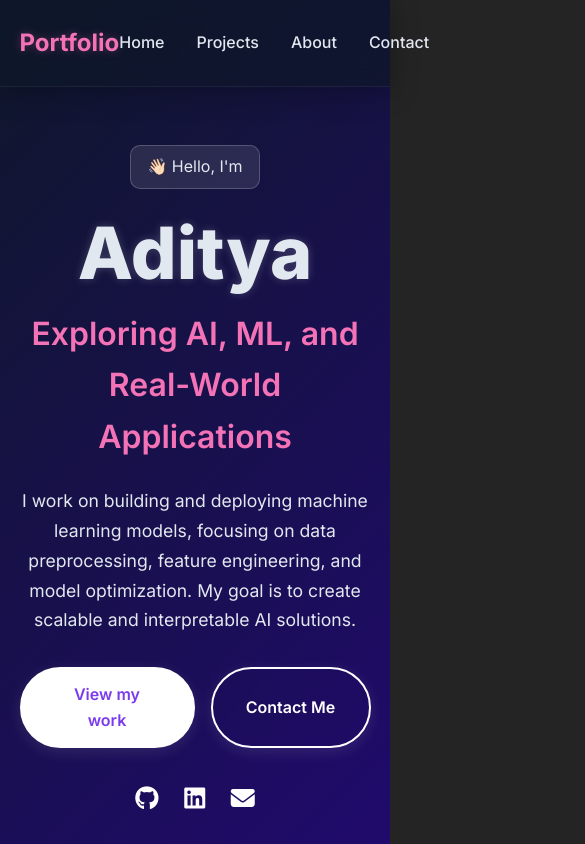
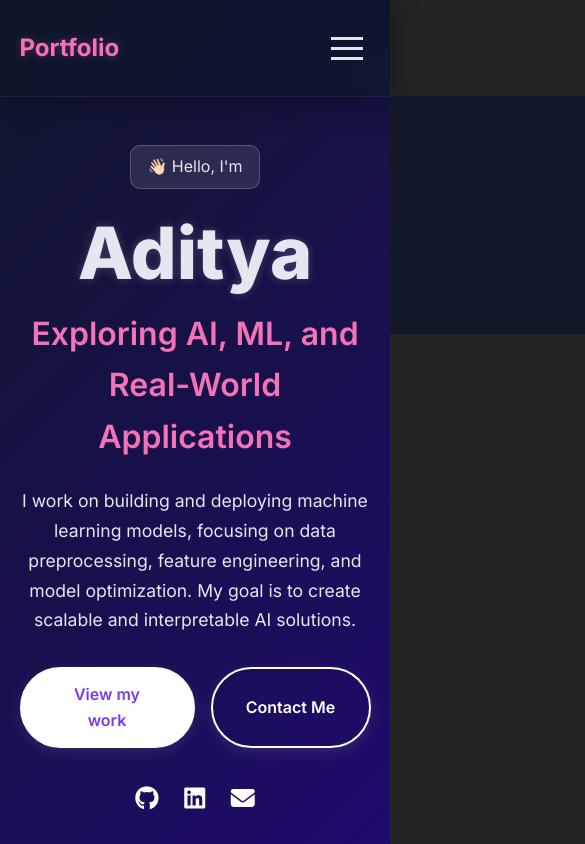
Before and after one commit to solar-node/Portfolio-react, a React (Vite) app: page / in a window 390 px wide. Shown: the top 844 px of the page, 585 px wide, since content can reach past the window. Built offline with nearby package versions, Linux system fonts and the light colour scheme; no server answers.

Commit message:
Hamburger navbar created

```diff
--- a/package.json
+++ b/package.json
@@ -12,6 +12,8 @@
   "dependencies": {
     "@emailjs/browser": "^4.4.1",
     "framer-motion": "^12.23.12",
+    "hamburger": "^0.1.1",
+    "hamburger-react": "^2.5.2",
     "react": "^19.1.1",
     "react-dom": "^19.1.1",
     "react-syntax-highlighter": "^15.6.6"
--- a/src/App.css
+++ b/src/App.css
@@ -100,7 +100,43 @@ body{
 
 }
 
+/* Adding hamburger */
+.hamburger-wrapper {
+  display: none;
 
+}
+
+@media (max-width: 550px) {
+  .hamburger-wrapper {
+    display: block;
+    z-index: 1100;
+  }
+
+  .nav-links {
+    position: absolute;
+    top: 100%;
+    /* left: auto; */ /* removed as per instructions */
+    right: 0;
+    height: auto;
+    width: 100%;
+    flex-direction: column;
+    gap: 1.5rem;
+    background: rgba(15, 23, 42, 0.871); /* semi-transparent */
+    padding: 2rem;
+    transition: transform 0.4s ease;
+    backdrop-filter: blur(12px);       /* blur effect */
+    transform: translateX(100%);
+    z-index: 1100;
+    align-items: flex-end;   /* 👈 Push links to the right */
+    text-align: right;
+  }
+
+  .nav-links.open {
+    transform: translateX(0);
+  }
+
+
+}
 
 /* Hero section */
 .hero{
--- a/src/components/Navbar.jsx
+++ b/src/components/Navbar.jsx
@@ -1,4 +1,6 @@
 import { motion } from "framer-motion";
+import { useState } from "react";
+import { Sling as Hamburger } from "hamburger-react";
 
 const fadeInUp = {
   initial: {opacity: 0, y: 20},
@@ -15,6 +17,7 @@ const staggerContainer = {
 }
 
 export const Navbar = () => {
+  const [isOpen, setIsOpen] = useState(false);
   return(
     <motion.nav
       className="navbar"
@@ -30,8 +33,12 @@ export const Navbar = () => {
         Portfolio
       </motion.div>
 
+      <div className="hamburger-wrapper">
+        <Hamburger toggled={isOpen} toggle={setIsOpen} color="#e2e8f0" />
+      </div>
+
       <motion.ul
-        className="nav-links"
+        className={`nav-links ${isOpen ? "open" : ""}`}
         variants={staggerContainer}
         initial = "initial"
         animate = "animate"
@@ -50,7 +57,7 @@ export const Navbar = () => {
           whileHover={{scale: 1.1}}
           whileTap={{scale: 0.9}}
          >
-          <a href="projects">Projects</a>
+          <a href="#projects">Projects</a>
 
         </motion.li>
 
@@ -59,7 +66,7 @@ export const Navbar = () => {
           whileHover={{scale: 1.1}}
           whileTap={{scale: 0.9}}
          >
-          <a href="about">About</a>
+          <a href="#about">About</a>
 
         </motion.li>
 
@@ -68,7 +75,7 @@ export const Navbar = () => {
           whileHover={{scale: 1.1}}
           whileTap={{scale: 0.9}}
          >
-          <a href="contact">Contact</a>
+          <a href="#contact">Contact</a>
 
         </motion.li>
 
```
Also changed, not shown: 1 other file (tests, documents, lock files or other folders).
